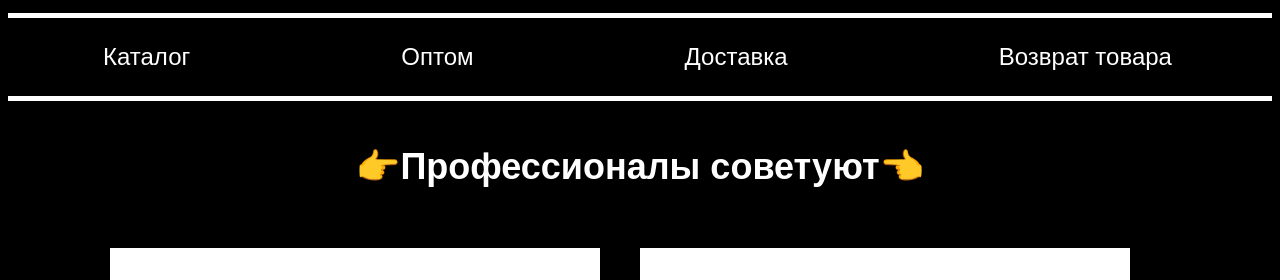
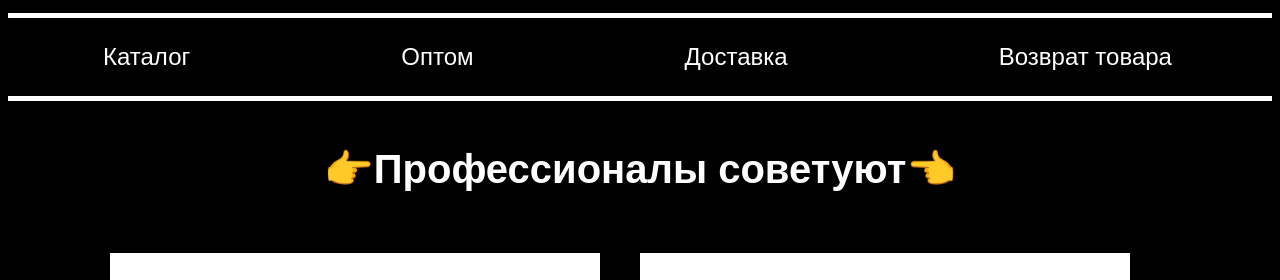
Before and after one commit to MegaNagibator/syperpages, a plain HTML site: page index.html in a window 1280 px wide. In both pictures the pointer is over the element "Профессионалы советуют". Shown: the part 345-625 px from the top of the page. Drawn offline with Linux system fonts and the light colour scheme.

Commit message:
Update style.css

```diff
--- a/style.css
+++ b/style.css
@@ -156,3 +156,6 @@ aside {
 .button:hover::after {
     content: "💞️";
 }
+h1:hover {
+    font-size: 40px;
+}
```
